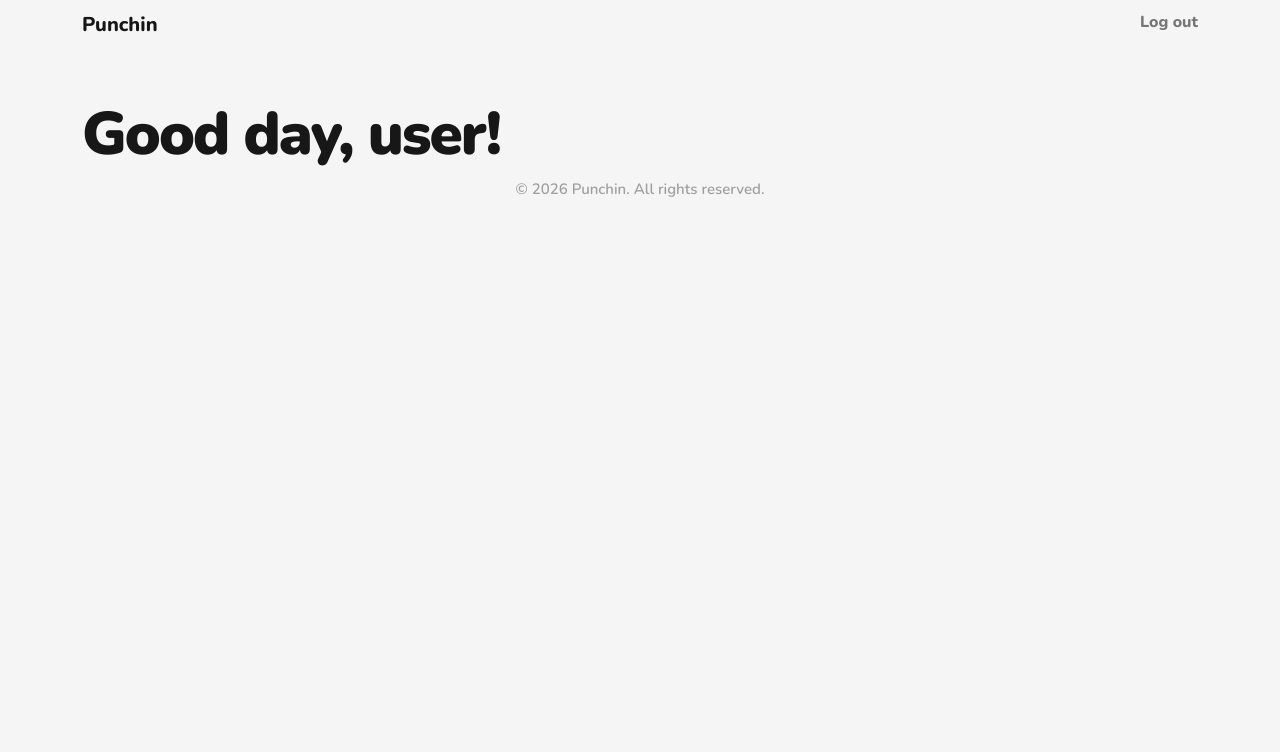
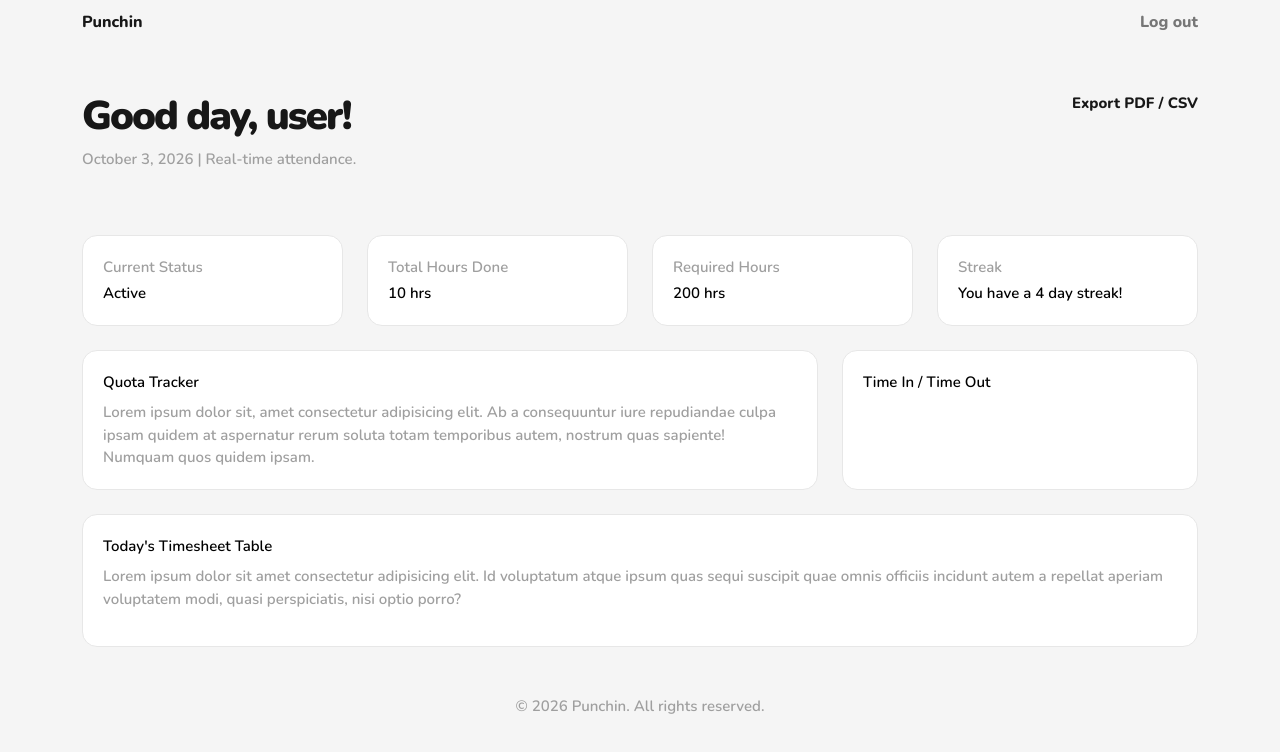
Before and after one commit to 3stannn/Punchin, a plain HTML site: page pages/home.html in a window 1280 px wide. Drawn offline with nearby package versions, Linux system fonts and the light colour scheme.

Commit message:
added proper cards in home

```diff
--- a/css/style.css
+++ b/css/style.css
@@ -19,14 +19,15 @@ nav {
     padding: 10px;
 }
 
-.header {
-    display: flex;
-    justify-content: space-between;
+.body-heavy {
+    font-weight: 900;
+    line-height: -1px;
+    letter-spacing: -2px;
+    font-size: 40px;
 }
 
 .brand-name {
     font-weight: 800;
-    font-size: 20px;
     color: #171717;
     text-decoration: none;
 }
@@ -55,6 +56,12 @@ nav {
     line-height: -1px;
     letter-spacing: -2px;
     font-size: 60px;
+}
+
+.text-black {
+    font-weight: 600;
+    color: #171717;
+    font-size: 15px;
 }
 
 .text {
@@ -89,7 +96,6 @@ nav {
     background-color: #767676;
     color: #F5F5F5;
     border-radius: 50px;
-    margin-top: 15px;
     display: inline-block;
     text-decoration: none !important;
 }
@@ -174,8 +180,22 @@ footer {
     font-size: 15px;
 }
 
+.card {
+    background-color: #FFFFFF;
+    border-radius: 15px;
+    border: 1px solid #e7e7e7;
+    padding: 20px;
+    width: 100%;
+    height: 100%;
+}
+
 @media (max-width: 600px) {
     .heavy {
         font-size: 40px;
     }
+
+    .card {
+        padding: 14px;
+        border-radius: 12px;
+    }
 }
--- /dev/null
+++ b/js/home.js
@@ -0,0 +1,9 @@
+const date = new Date();
+
+const formattedDate = date.toLocaleDateString('en-US', {
+  month: 'long',
+  day: 'numeric',
+  year: 'numeric'
+});
+
+document.getElementById("display-date").textContent = `${formattedDate} | Real-time attendance.`
--- a/pages/auth.html
+++ b/pages/auth.html
@@ -25,7 +25,7 @@
     <main>
         <div class="container home">
             <div class="signin">
-                <h1 class="heavy">Punch in to your day!</h1>
+                <h1 class="body-heavy">Punch in to your day!</h1>
                 <p class="text">Track your daily hours, breaks, and milestones in one place.</p>
                 <div class="form-container">
                     <form action="" onsubmit="signIn(event)">
@@ -39,7 +39,7 @@
                 <p class="text">Don't have an account? <a href="" id="show-signup">Register Here</a></p>
             </div>
             <div class="signup">
-                <h1 class="heavy">Clock In. Stay on Track.</h1>
+                <h1 class="body-heavy">Clock In. Stay on Track.</h1>
                 <p class="text">Track your daily hours, breaks, and milestones in one place.</p>
                 <div class="form-container">
                     <form action="">
@@ -64,7 +64,7 @@
     <script src="https://cdn.jsdelivr.net/npm/bootstrap@5.3.8/dist/js/bootstrap.bundle.min.js"
         integrity="sha384-FKyoEForCGlyvwx9Hj09JcYn3nv7wiPVlz7YYwJrWVcXK/BmnVDxM+D2scQbITxI"
         crossorigin="anonymous"></script>
-    <script src="../script.js"></script>
+    <script src="../js/script.js"></script>
 </body>
 
 </html>
--- a/pages/home.html
+++ b/pages/home.html
@@ -17,15 +17,77 @@
 <body>
     <header>
         <nav>
-            <div class="container header">
-                <a href="../index.html" class="brand-name">Punchin</a>
+            <div class="container d-flex justify-content-between"">
+                <a href=" ../index.html" class="brand-name">Punchin</a>
                 <a href="auth.html" class="logout">Log out</a>
             </div>
         </nav>
     </header>
     <main>
+        <div class="container mt-5 d-flex justify-content-between"">
+            <div>
+                <h1 class=" body-heavy">Good day, user!</h1>
+            <p class="text" id="display-date"></p>
+        </div>
+        <div>
+            <p class="text"><a href="">Export PDF / CSV</a></p>
+        </div>
+        </div>
         <div class="container mt-5">
-            <h1 class="heavy">Good day, user!</h1>
+            <div class="row g-2 g-md-3 g-lg-4 mb-4">
+                <div class="col-6 col-lg-3">
+                    <div class="card">
+                        <p class="text mb-1">Current Status</p>
+                        <p class="text-black mb-0">Active</p>
+                    </div>
+                </div>
+                <div class="col-6 col-lg-3">
+                    <div class="card">
+                        <p class="text mb-1">Total Hours Done</p>
+                        <p class="text-black mb-0">10 hrs</p>
+                    </div>
+                </div>
+                <div class="col-6 col-lg-3">
+                    <div class="card">
+                        <p class="text mb-1">Required Hours</p>
+                        <p class="text-black mb-0">200 hrs</p>
+                    </div>
+                </div>
+                <div class="col-6 col-lg-3">
+                    <div class="card">
+                        <p class="text mb-1">Streak</p>
+                        <p class="text-black mb-0">You have a 4 day streak!</p>
+                    </div>
+                </div>
+            </div>
+            <div class="row g-3 g-lg-4">
+                <div class="col-12 col-lg-8">
+                    <div class="card">
+                        <p class="text-black mb-2">Quota Tracker</p>
+                        <p class="text mb-0">
+                            Lorem ipsum dolor sit, amet consectetur adipisicing elit. Ab a consequuntur iure
+                            repudiandae culpa ipsam quidem at aspernatur rerum soluta totam temporibus autem, nostrum
+                            quas
+                            sapiente! Numquam quos quidem ipsam.
+                        </p>
+                    </div>
+                </div>
+                <div class="col-12 col-lg-4">
+                    <div class="card">
+                        <p class="text-black mb-2">Time In / Time Out</p>
+                    </div>
+                </div>
+            </div>
+            <div class="row mt-4 mb-5">
+                <div class="col">
+                    <div class="card">
+                        <p class="text-black mb-2">Today's Timesheet Table</p>
+                        <p class="text">Lorem ipsum dolor sit amet consectetur adipisicing elit. Id voluptatum atque
+                            ipsum quas sequi suscipit quae omnis officiis incidunt autem a repellat aperiam voluptatem
+                            modi, quasi perspiciatis, nisi optio porro?</p>
+                    </div>
+                </div>
+            </div>
         </div>
     </main>
     <footer>
@@ -38,6 +100,7 @@
     <script src="https://cdn.jsdelivr.net/npm/bootstrap@5.3.8/dist/js/bootstrap.bundle.min.js"
         integrity="sha384-FKyoEForCGlyvwx9Hj09JcYn3nv7wiPVlz7YYwJrWVcXK/BmnVDxM+D2scQbITxI"
         crossorigin="anonymous"></script>
+    <script src="../js/home.js"></script>
 </body>
 
 </html>
```
Also changed, not shown: js/script.js (renamed from script.js), 1 other file.
